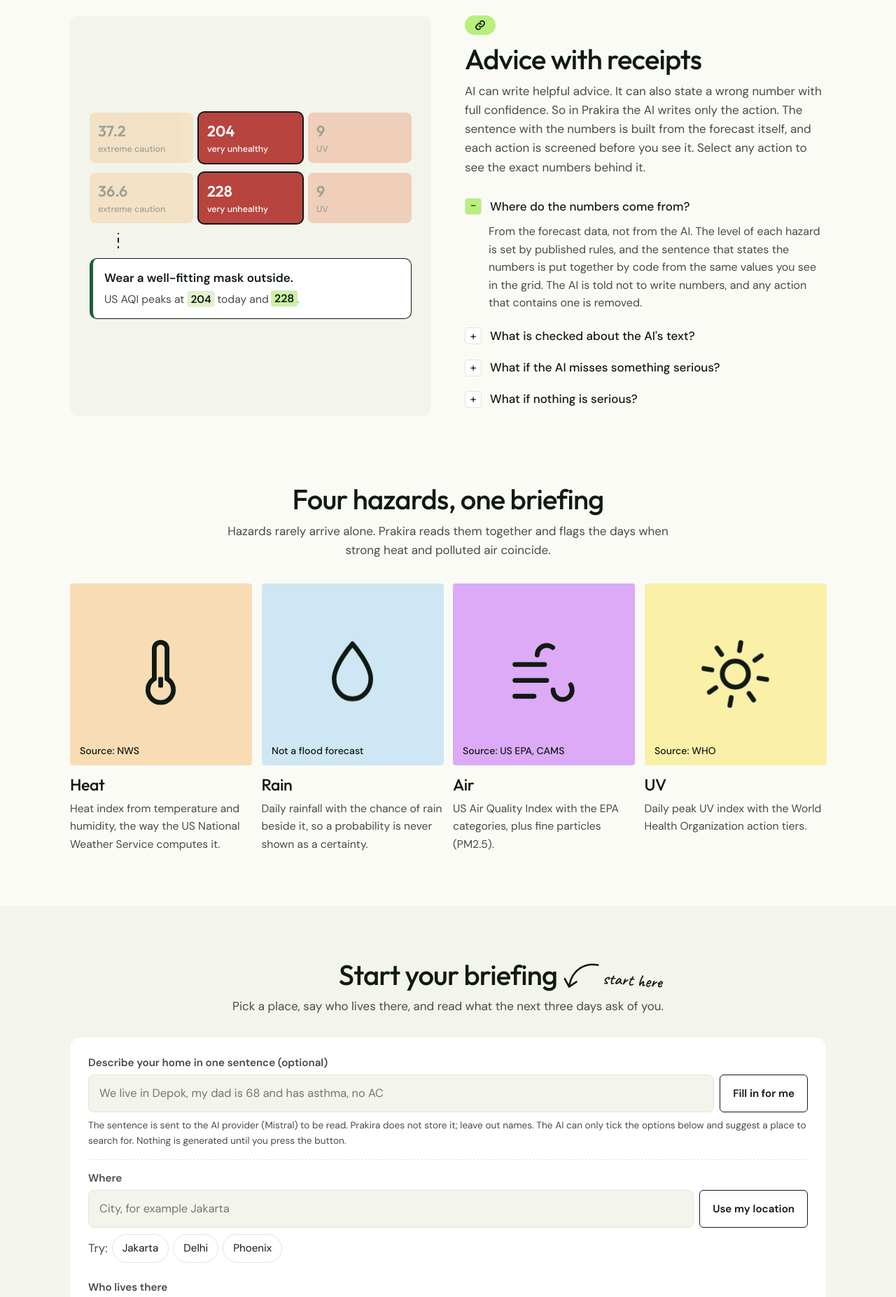
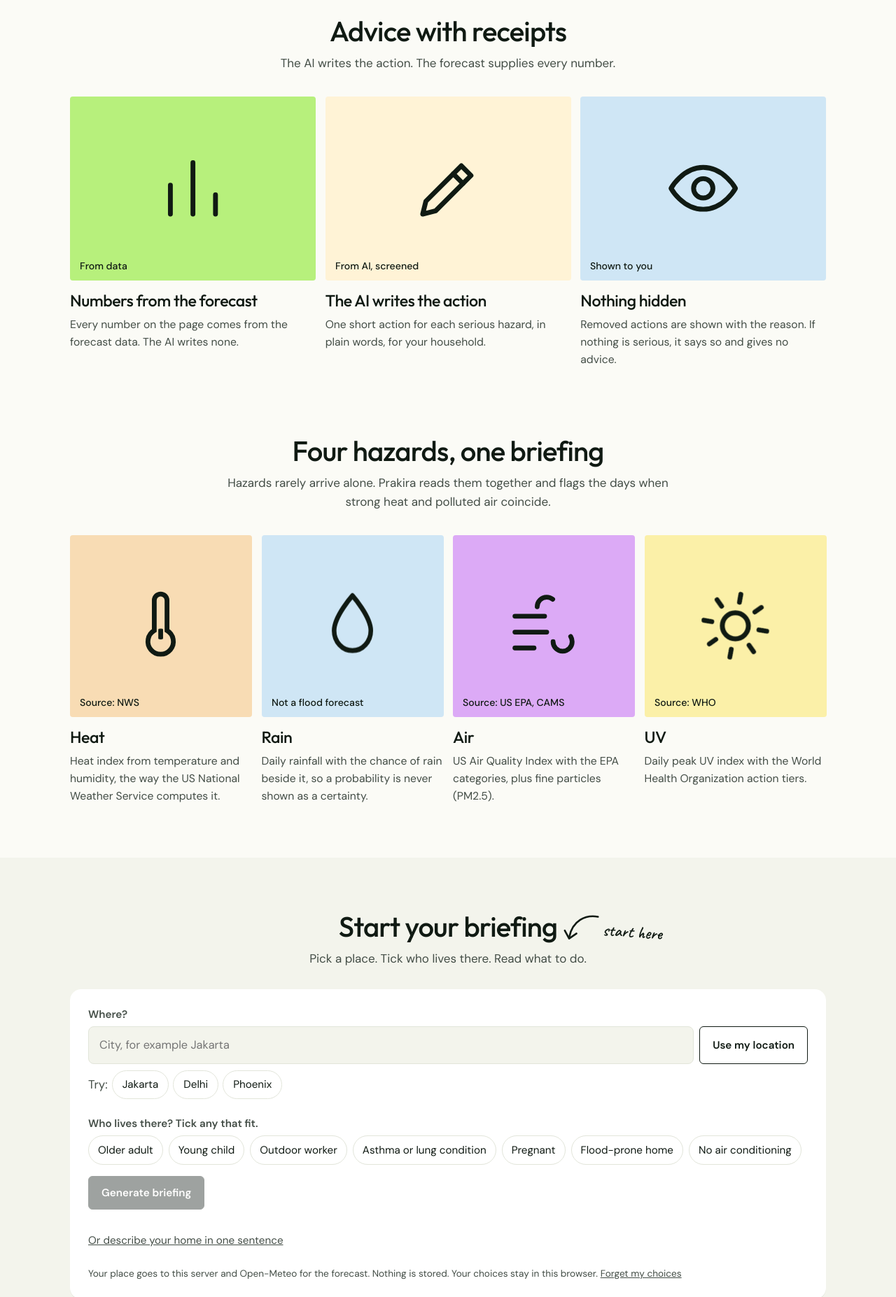
Before and after one commit to rofiperlungoding/prakira, a website: page public/index.html in a window 1280 px wide. Shown: the part 680-2534 px from the top of the page at 70% size. Drawn offline with Linux system fonts and the light colour scheme.

Commit message:
feat: simpler form and a three-card receipts section; three logo concepts for review
The form now shows place, household and one button; the one-sentence option
sits behind a link. Enter picks the first place found. The receipts section is
three plain cards in the style of the hazard cards.

Co-Authored-By: Claude Opus 5.5 <noreply@anthropic.com>

```diff
--- a/public/index.html
+++ b/public/index.html
@@ -74,17 +74,6 @@
 
   /* Meet */
   .two { display:grid; grid-template-columns:1fr 1fr; gap:48px; align-items:center; }
-  .art { background:var(--soft); border-radius:14px; padding:28px; min-height:360px; display:grid; align-content:center; gap:14px; }
-  .art .row { display:grid; grid-template-columns:repeat(3, 1fr); gap:8px; }
-  .art .c { border-radius:8px; padding:12px; font:600 1.35rem var(--head); background:var(--t0); opacity:.38; }
-  .art .c.on { opacity:1; box-shadow:0 0 0 2px var(--ink); }
-  .art .c small { display:block; font:500 .78rem var(--sans); margin-top:4px; }
-  .art .card { background:#fff; border:1.5px solid var(--ink); border-left:5px solid var(--ok); border-radius:10px; padding:14px 16px; }
-  .art .card b { display:block; font-weight:600; }
-  .art .card p { margin:4px 0 0; color:var(--mut); font-size:.98rem; }
-  .art .card p em { font:600 .95em var(--sans); font-style:normal; color:var(--ink); background:var(--soft); border:1px solid var(--rule); border-radius:4px; padding:0 4px; }
-  .art .wire { height:22px; border-left:2px dashed var(--ink); margin-left:40px; }
-  .pillico { width:44px; height:28px; border-radius:99px; background:var(--lime); display:grid; place-items:center; margin-bottom:12px; }
   .acc { margin-top:20px; position:relative; }
   #meet .art { align-self:stretch; }
   .acc summary { list-style:none; cursor:pointer; padding:9px 0; display:flex; align-items:center; gap:12px; font-weight:500; }
@@ -104,6 +93,11 @@
 
   /* Tool */
   #tool { background:var(--soft); }
+  .cards.three { grid-template-columns:repeat(3, 1fr); } .cards.three .pic { aspect-ratio:4 / 3; }
+  .hz.e .pic { background:var(--lime); } .hz.f .pic { background:#fff3d6; } .hz.g .pic { background:#cfe6f5; }
+  .alt summary { list-style:none; cursor:pointer; width:max-content; max-width:100%; color:var(--mut); font-size:.95rem; text-decoration:underline; }
+  .alt summary::-webkit-details-marker { display:none; }
+  .alt[open] summary { margin-bottom:10px; }
   .panel { background:#fff; border-radius:16px; padding:26px; margin-top:30px; box-shadow:0 1px 0 var(--rule); }
   .setup { display:grid; gap:16px; }
   .label { font:600 .95rem var(--sans); color:var(--ink); color:var(--mut); display:block; margin-bottom:7px; }
@@ -249,7 +243,6 @@
   .where { display:flex; gap:8px; } .where #q, .where #desc { flex:1; }
   #desc { padding:13px 15px; border:1.5px solid var(--rule); border-radius:8px; background:var(--soft); font-size:1.02rem; min-width:0; }
   #desc:focus { border-color:var(--ink); background:#fff; outline:none; }
-  .describe { padding-bottom:16px; border-bottom:1px dashed var(--rule); }
   .where .btn { white-space:nowrap; }
   .privacy { margin:8px 0 0; font-size:.85rem; color:var(--mut); }
   .linkbtn { border:0; background:none; padding:0; font:inherit; color:inherit; text-decoration:underline; cursor:pointer; }
@@ -292,7 +285,7 @@
     .links { display:none; } nav { justify-content:space-between; }
     .hero .wrap { grid-template-columns:1fr; min-height:0; padding-top:30px; }
     .stage { height:400px; } .phone { right:8%; top:20px; transform:rotate(9deg) scale(.86); transform-origin:top right; } .sticker { left:0; top:210px; width:132px; height:132px; } .sticker b { font-size:1.05rem; }
-    .two { grid-template-columns:1fr; gap:28px; } .cards { grid-template-columns:repeat(2, 1fr); } .stats { grid-template-columns:1fr; }
+    .two { grid-template-columns:1fr; gap:28px; } .cards { grid-template-columns:repeat(2, 1fr); } .cards.three { grid-template-columns:1fr; } .cards.three .pic { aspect-ratio:16 / 9; } .stats { grid-template-columns:1fr; }
     .band { padding:54px 0; } .d-start { right:-120px; }
   }
   @media (max-width:520px) {
@@ -350,8 +343,6 @@
   .hz .pic::after { content:""; position:absolute; inset:0; background:radial-gradient(circle at var(--gx, 50%) var(--gy, 50%), rgba(255,255,255,.6), transparent 55%); opacity:0; transition:opacity .3s; pointer-events:none; }
   .hz:hover .pic::after { opacity:1; }
   .hz .pic svg * { transform-box:fill-box; transform-origin:center; }
-  .art .wire { border-left:0; width:2px; background:repeating-linear-gradient(var(--ink) 0 5px, transparent 5px 10px); }
-  .art .card p em { display:inline-block; }
 
   .acc details p { transition:opacity .3s, transform .4s cubic-bezier(.2,.8,.2,1); }
   .acc details.shut p { opacity:0; transform:translateY(-6px); }
@@ -376,11 +367,6 @@
     .phone .pc span { animation:glow 3s ease-in-out 2s infinite; }
     .d-note { animation:fadeup .7s 1.2s backwards; }
 
-    .art .c.on { animation:ring 4s ease-in-out infinite; }
-    .art .row:nth-child(2) .c.on { animation-delay:.25s; }
-    .art .wire { animation:wire .5s linear infinite; }
-    .art .card p em { animation:chip 4s ease-in-out .7s infinite; }
-    .art .card p em:nth-of-type(2) { animation-delay:.95s; }
 
     .hz.a svg path:nth-child(2) { transform-origin:50% 100%; animation:merc 3.2s ease-in-out infinite; }
     .hz.b svg path { animation:drip 2.4s cubic-bezier(.5,0,.5,1) infinite; }
@@ -462,23 +448,13 @@
   </div>
 </div></header>
 
-<section class="band" id="meet"><div class="wrap two" style="align-items:start">
-  <div class="art" aria-hidden="true">
-    <div class="row"><div class="c" style="background:var(--t2)">37.2<small data-t="mL1"></small></div><div class="c on" style="background:var(--t4);color:#fff">204<small data-t="mL2"></small></div><div class="c" style="background:var(--t3)">9<small>UV</small></div></div>
-    <div class="row"><div class="c" style="background:var(--t2)">36.6<small data-t="mL1"></small></div><div class="c on" style="background:var(--t4);color:#fff">228<small data-t="mL2"></small></div><div class="c" style="background:var(--t3)">9<small>UV</small></div></div>
-    <div class="wire"></div>
-    <div class="card"><b data-t="mC2"></b><p><span data-t="artEv1"></span> <em>204</em> <span data-t="artEv2"></span> <em>228</em>.</p></div>
-  </div>
-  <div>
-    <div class="pillico" aria-hidden="true"><svg width="16" height="16" viewBox="0 0 24 24" fill="none" stroke="#101a13" stroke-width="2.6" stroke-linecap="round" stroke-linejoin="round"><path d="M10 14a5 5 0 007 0l3-3a5 5 0 00-7-7l-1 1"/><path d="M14 10a5 5 0 00-7 0l-3 3a5 5 0 007 7l1-1"/></svg></div>
-    <h2 class="big" data-t="meetH"></h2>
-    <p class="lede" style="margin-left:0" data-t="meetP"></p>
-    <div class="acc">
-      <details open><summary data-t="m1q"></summary><p data-t="m1a"></p></details>
-      <details><summary data-t="m2q"></summary><p data-t="m2a"></p></details>
-      <details><summary data-t="m3q"></summary><p data-t="m3a"></p></details>
-      <details><summary data-t="m4q"></summary><p data-t="m4a"></p></details>
-    </div>
+<section class="band" id="meet"><div class="wrap">
+  <h2 class="big center" data-t="meetH"></h2>
+  <p class="lede center" data-t="meetP"></p>
+  <div class="cards three">
+    <div class="hz e"><div class="pic"><svg viewBox="0 0 24 24" fill="none" stroke="#101a13" stroke-width="1.5" stroke-linecap="round" stroke-linejoin="round"><path d="M5 20V11M12 20V4M19 20v-6"/></svg><span data-t="mt1s"></span></div><h3 data-t="mt1"></h3><p data-t="mt1p"></p></div>
+    <div class="hz f"><div class="pic"><svg viewBox="0 0 24 24" fill="none" stroke="#101a13" stroke-width="1.5" stroke-linecap="round" stroke-linejoin="round"><path d="M4 20l1-4L16 5l3 3L8 19z"/><path d="M13.5 7.5l3 3"/></svg><span data-t="mt2s"></span></div><h3 data-t="mt2"></h3><p data-t="mt2p"></p></div>
+    <div class="hz g"><div class="pic"><svg viewBox="0 0 24 24" fill="none" stroke="#101a13" stroke-width="1.5" stroke-linecap="round" stroke-linejoin="round"><path d="M2 12s3.6-6.5 10-6.5S22 12 22 12s-3.6 6.5-10 6.5S2 12 2 12z"/><circle cx="12" cy="12" r="3"/></svg><span data-t="mt3s"></span></div><h3 data-t="mt3"></h3><p data-t="mt3p"></p></div>
   </div>
 </div></section>
 
@@ -499,12 +475,6 @@
   <p class="lede center" data-t="toolP"></p>
   <div class="panel">
     <div class="setup">
-      <div class="describe">
-        <label class="label" for="desc" data-t="descLabel"></label>
-        <div class="where"><input id="desc" type="text" maxlength="300" autocomplete="off"><button class="btn ghost" id="fill" type="button" data-t="fill"></button></div>
-        <span class="act" id="descAct" role="status"></span>
-        <p class="privacy" data-t="descNote"></p>
-      </div>
       <div>
         <label class="label" for="q" data-t="where"></label>
         <div class="where"><input id="q" type="text" autocomplete="off" spellcheck="false"><button class="btn ghost" id="locate" type="button" data-t="locate"></button></div>
@@ -518,6 +488,12 @@
       </div>
       <div><button class="btn" id="go" type="button" disabled data-t="go"></button></div>
       <p class="msg" id="status" role="status" aria-live="polite"></p>
+      <details class="alt">
+        <summary id="descSum" data-t="descLabel"></summary>
+        <div class="where"><input id="desc" type="text" maxlength="300" autocomplete="off" aria-labelledby="descSum"><button class="btn ghost" id="fill" type="button" data-t="fill"></button></div>
+        <span class="act" id="descAct" role="status"></span>
+        <p class="privacy" data-t="descNote"></p>
+      </details>
       <p class="privacy"><span data-t="locNote"></span> <span data-t="remembered"></span> <button class="linkbtn" id="forget" type="button" data-t="forget"></button></p>
     </div>
     <div id="out"></div>
@@ -590,27 +566,23 @@ const T = {
     mC1: 'Rest in the shade and drink water often.', mC1e: 'Heat index reaches 37.2 °C today.',
     mC2: 'Wear a well-fitting mask outside.', mC2e: 'US AQI peaks at 204 today.',
     artEv1: 'US AQI peaks at', artEv2: 'today and',
-    meetH: 'Advice with receipts', meetP: 'AI can write helpful advice. It can also state a wrong number with full confidence. So in Prakira the AI writes only the action. The sentence with the numbers is built from the forecast itself, and each action is screened before you see it. Select any action to see the exact numbers behind it.',
-    m1q: 'Where do the numbers come from?', m1a: 'From the forecast data, not from the AI. The level of each hazard is set by published rules, and the sentence that states the numbers is put together by code from the same values you see in the grid. The AI is told not to write numbers, and any action that contains one is removed.',
-    m2q: 'What is checked about the AI\'s text?', m2a: 'Each action must be for a hazard that is serious for your household, contain no numbers, and not say "stay indoors" when the level is too low to justify it. Removed actions are listed with the reason in the audit trail. Prakira cannot prove that an action is the best one.',
-    m3q: 'What if the AI misses something serious?', m3a: 'Then a standard notice appears instead: fixed text, built from the data. A serious hazard is never silently left out.',
-    m4q: 'What if nothing is serious?', m4a: 'Then Prakira says so and gives no advice. Warning people when they do not need it teaches them to ignore warnings.',
+    meetH: 'Advice with receipts', meetP: 'The AI writes the action. The forecast supplies every number.', mt1: 'Numbers from the forecast', mt1p: 'Every number on the page comes from the forecast data. The AI writes none.', mt1s: 'From data', mt2: 'The AI writes the action', mt2p: 'One short action for each serious hazard, in plain words, for your household.', mt2s: 'From AI, screened', mt3: 'Nothing hidden', mt3p: 'Removed actions are shown with the reason. If nothing is serious, it says so and gives no advice.', mt3s: 'Shown to you',
     hzH: 'Four hazards, one briefing', hzP: 'Hazards rarely arrive alone. Prakira reads them together and flags the days when strong heat and polluted air coincide.',
     hz1: 'Heat', hz1p: 'Heat index from temperature and humidity, the way the US National Weather Service computes it.', hz1s: 'Source: NWS',
     hz2: 'Rain', hz2p: 'Daily rainfall with the chance of rain beside it, so a probability is never shown as a certainty.', hz2s: 'Not a flood forecast',
     hz3: 'Air', hz3p: 'US Air Quality Index with the EPA categories, plus fine particles (PM2.5).', hz3s: 'Source: US EPA, CAMS',
     hz4: 'UV', hz4p: 'Daily peak UV index with the World Health Organization action tiers.', hz4s: 'Source: WHO',
-    toolH: 'Start your briefing', toolP: 'Pick a place, say who lives there, and read what the next three days ask of you.',
-    where: 'Where', who: 'Who lives there', go: 'Generate briefing', placeholder: 'City, for example Jakarta', examples: 'Try:',
+    toolH: 'Start your briefing', toolP: 'Pick a place. Tick who lives there. Read what to do.',
+    where: 'Where?', who: 'Who lives there? Tick any that fit.', go: 'Generate briefing', placeholder: 'City, for example Jakarta', examples: 'Try:',
     selected: 'Selected:', searching: 'Search failed. Try again.', none: 'No place found.',
     loading: 'Working on your briefing…', retry: 'Try again',
     myPlace: 'Your location', locate: 'Use my location', locAsk: 'Asking your browser for your location…', locOk: 'Location found, rounded to about 1 km.',
     locDenied: 'Location permission was denied. Type a city instead.', locNone: 'Your location could not be determined.', locTimeout: 'Finding your location took too long.', locUnsupported: 'This browser cannot share a location.',
-    locNote: 'Your place is sent to this server and to Open-Meteo to fetch the forecast, and is not stored on the server.', remembered: 'Your place, household and language are remembered in this browser only.', forget: 'Forget my choices', forgotten: 'Choices cleared from this browser.',
-    descLabel: 'Describe your home in one sentence (optional)', fill: 'Fill in for me', descPh: 'We live in Depok, my dad is 68 and has asthma, no AC',
+    locNote: 'Your place goes to this server and Open-Meteo for the forecast. Nothing is stored.', remembered: 'Your choices stay in this browser.', forget: 'Forget my choices', forgotten: 'Choices cleared from this browser.',
+    descLabel: 'Or describe your home in one sentence', fill: 'Fill in for me', descPh: 'We live in Depok, my dad is 68 and has asthma, no AC',
     descRun: 'The AI is reading your description…', descShort: 'Write a few words first.', descFail: (m) => `Could not read the description (${m}). Use the form below.`,
     descTicked: (names) => `Ticked: ${names}.`, descNoProfile: 'No household details found in the sentence.', descPlace: (p) => `Searching for ${p}: pick your place below.`, descNoPlace: 'No place found in the sentence: type a city below.',
-    descNote: 'The sentence is sent to the AI provider (Mistral) to be read. Prakira does not store it; leave out names. The AI can only tick the options below and suggest a place to search for. Nothing is generated until you press the button.',
+    descNote: 'Your sentence is sent to the AI provider (Mistral) and not stored. Leave out names. The AI only ticks the options above.',
     searchRun: 'Searching…', found: (n) => `${n} place${n === 1 ? '' : 's'} found`,
     process: 'Process', skipped: 'not needed', secs: (x) => `${x} s`, tryN: (n) => `try ${n}`, noResult: 'The server sent no result.',
     steps: { forecast: 'Read the forecast', climate: 'Compare with the 30-year normal', models: 'Compare two forecast models', rules: 'Set levels by rule', model: 'AI writes the actions', verify: 'Screen every action', notices: 'Fill any gap', cache: 'Saved briefing' },
@@ -686,27 +658,23 @@ const T = {
     mC1: 'Istirahat di tempat teduh dan sering minum air.', mC1e: 'Indeks panas mencapai 37,2 °C hari ini.',
     mC2: 'Pakai masker yang pas saat di luar.', mC2e: 'US AQI memuncak di 204 hari ini.',
     artEv1: 'US AQI memuncak di', artEv2: 'hari ini dan',
-    meetH: 'Saran yang ada buktinya', meetP: 'AI bisa menulis saran yang membantu. AI juga bisa menyebut angka yang salah dengan penuh keyakinan. Karena itu di Prakira AI hanya menulis tindakan. Kalimat yang memuat angka disusun dari prakiraan itu sendiri, dan tiap tindakan disaring sebelum Anda melihatnya. Pilih satu tindakan untuk melihat angka persis di baliknya.',
-    m1q: 'Dari mana angkanya?', m1a: 'Dari data prakiraan, bukan dari AI. Tingkat tiap bahaya ditetapkan oleh aturan terbitan, dan kalimat yang menyebut angka disusun oleh kode dari nilai yang sama dengan yang Anda lihat di tabel. AI diminta tidak menulis angka, dan tindakan yang memuat angka dibuang.',
-    m2q: 'Apa yang diperiksa dari tulisan AI?', m2a: 'Tiap tindakan harus tentang bahaya yang serius bagi rumah tangga Anda, tidak memuat angka, dan tidak menyuruh "tetap di dalam rumah" bila tingkatnya terlalu rendah untuk itu. Tindakan yang dibuang dicantumkan beserta alasannya di jejak audit. Prakira tidak bisa membuktikan bahwa suatu tindakan adalah yang terbaik.',
-    m3q: 'Bagaimana jika AI melewatkan hal serius?', m3a: 'Maka muncul pemberitahuan standar: teks tetap yang disusun dari data. Bahaya serius tidak pernah hilang diam-diam.',
-    m4q: 'Bagaimana jika tidak ada yang serius?', m4a: 'Prakira mengatakannya dan tidak memberi saran. Memperingatkan orang saat tidak perlu membuat mereka terbiasa mengabaikan peringatan.',
+    meetH: 'Saran yang ada buktinya', meetP: 'AI menulis tindakannya. Semua angka berasal dari prakiraan.', mt1: 'Angka dari prakiraan', mt1p: 'Semua angka di halaman berasal dari data prakiraan. AI tidak menulis satu pun.', mt1s: 'Dari data', mt2: 'AI menulis tindakannya', mt2p: 'Satu tindakan singkat untuk tiap bahaya serius, dengan kata sederhana, untuk rumah tangga Anda.', mt2s: 'Dari AI, disaring', mt3: 'Tidak ada yang disembunyikan', mt3p: 'Tindakan yang dibuang ditampilkan beserta alasannya. Jika tidak ada yang serius, Prakira mengatakannya dan tidak memberi saran.', mt3s: 'Ditampilkan',
     hzH: 'Empat bahaya, satu ringkasan', hzP: 'Bahaya jarang datang sendirian. Prakira membacanya bersama dan menandai hari ketika panas tinggi dan udara tercemar terjadi bersamaan.',
     hz1: 'Panas', hz1p: 'Indeks panas dari suhu dan kelembapan, dengan cara hitung US National Weather Service.', hz1s: 'Sumber: NWS',
     hz2: 'Hujan', hz2p: 'Curah hujan harian beserta peluang hujannya, sehingga peluang tidak ditampilkan sebagai kepastian.', hz2s: 'Bukan prakiraan banjir',
     hz3: 'Udara', hz3p: 'Indeks Kualitas Udara AS dengan kategori EPA, ditambah partikel halus (PM2,5).', hz3s: 'Sumber: US EPA, CAMS',
     hz4: 'UV', hz4p: 'Puncak indeks UV harian dengan tingkat tindakan Organisasi Kesehatan Dunia.', hz4s: 'Sumber: WHO',
-    toolH: 'Mulai ringkasan Anda', toolP: 'Pilih tempat, sebutkan siapa yang tinggal di sana, dan baca apa yang perlu dilakukan tiga hari ke depan.',
-    where: 'Lokasi', who: 'Siapa yang tinggal di sana', go: 'Buat ringkasan', placeholder: 'Kota, misalnya Jakarta', examples: 'Coba:',
+    toolH: 'Mulai ringkasan Anda', toolP: 'Pilih tempat. Centang siapa yang tinggal di sana. Baca apa yang perlu dilakukan.',
+    where: 'Di mana?', who: 'Siapa yang tinggal di sana? Centang yang sesuai.', go: 'Buat ringkasan', placeholder: 'Kota, misalnya Jakarta', examples: 'Coba:',
     selected: 'Dipilih:', searching: 'Pencarian gagal. Coba lagi.', none: 'Tempat tidak ditemukan.',
     loading: 'Menyiapkan ringkasan Anda…', retry: 'Coba lagi',
     myPlace: 'Lokasi Anda', locate: 'Pakai lokasi saya', locAsk: 'Meminta lokasi Anda ke browser…', locOk: 'Lokasi ditemukan, dibulatkan ke sekitar 1 km.',
     locDenied: 'Izin lokasi ditolak. Ketik nama kota saja.', locNone: 'Lokasi Anda tidak dapat ditentukan.', locTimeout: 'Pencarian lokasi terlalu lama.', locUnsupported: 'Browser ini tidak dapat membagikan lokasi.',
-    locNote: 'Tempat Anda dikirim ke server ini dan ke Open-Meteo untuk mengambil prakiraan, dan tidak disimpan di server.', remembered: 'Tempat, isi rumah, dan bahasa Anda hanya diingat di browser ini.', forget: 'Lupakan pilihan saya', forgotten: 'Pilihan dihapus dari browser ini.',
-    descLabel: 'Ceritakan rumah Anda dalam satu kalimat (opsional)', fill: 'Isikan untuk saya', descPh: 'Kami tinggal di Depok, ayah saya 68 tahun dan asma, tanpa AC',
+    locNote: 'Tempat Anda dikirim ke server ini dan Open-Meteo untuk prakiraan. Tidak ada yang disimpan.', remembered: 'Pilihan Anda hanya tersimpan di browser ini.', forget: 'Lupakan pilihan saya', forgotten: 'Pilihan dihapus dari browser ini.',
+    descLabel: 'Atau ceritakan rumah Anda dalam satu kalimat', fill: 'Isikan untuk saya', descPh: 'Kami tinggal di Depok, ayah saya 68 tahun dan asma, tanpa AC',
     descRun: 'AI sedang membaca cerita Anda…', descShort: 'Tulis beberapa kata dulu.', descFail: (m) => `Cerita tidak dapat dibaca (${m}). Pakai formulir di bawah.`,
     descTicked: (names) => `Dicentang: ${names}.`, descNoProfile: 'Tidak ada keterangan isi rumah di kalimat itu.', descPlace: (p) => `Mencari ${p}: pilih tempat Anda di bawah.`, descNoPlace: 'Tidak ada nama tempat di kalimat itu: ketik kota di bawah.',
-    descNote: 'Kalimat ini dikirim ke penyedia AI (Mistral) untuk dibaca. Prakira tidak menyimpannya; jangan sertakan nama. AI hanya dapat mencentang pilihan di bawah dan mengusulkan tempat untuk dicari. Tidak ada yang dibuat sebelum Anda menekan tombol.',
+    descNote: 'Kalimat Anda dikirim ke penyedia AI (Mistral) dan tidak disimpan. Jangan sertakan nama. AI hanya mencentang pilihan di atas.',
     searchRun: 'Mencari…', found: (n) => `${n} tempat ditemukan`,
     process: 'Proses', skipped: 'tidak diperlukan', secs: (x) => `${x} dtk`, tryN: (n) => `percobaan ${n}`, noResult: 'Server tidak mengirim hasil.',
     steps: { forecast: 'Membaca prakiraan', climate: 'Membandingkan dengan normal 30 tahun', models: 'Membandingkan dua model prakiraan', rules: 'Menetapkan tingkat dengan aturan', model: 'AI menulis tindakan', verify: 'Menyaring setiap tindakan', notices: 'Mengisi celah', cache: 'Ringkasan tersimpan' },
@@ -871,6 +839,7 @@ async function search() {
     } catch { s.textContent = ''; act('searchAct', 'bad', t().searching); }
 }
 $('q').addEventListener('input', () => { clearTimeout(timer); timer = setTimeout(search, 300); });
+$('q').addEventListener('keydown', (e) => { if (e.key === 'Enter' && $('sugg').dataset.live) $('sugg').querySelector('button')?.click(); });
 
 // "Describe your home": the AI reads one sentence and proposes form choices. Its answer was already
 // reduced on the server to allowed options and a plain place name; here it only ticks chips and starts a
@@ -1386,7 +1355,7 @@ function countUp(n) {
         setTimeout(() => n.classList.remove('rv', 'in'), 1900);
       }
     }, { threshold: 0.12, rootMargin: '0px 0px -6% 0px' });
-    for (const n of document.querySelectorAll('h2.big, .band .lede, .art, .acc details, .hz, .panel, .steps li, .pipe, .stat, .fine')) {
+    for (const n of document.querySelectorAll('h2.big, .band .lede, .acc details, .hz, .panel, .steps li, .pipe, .stat, .fine')) {
       n.classList.add('rv');
       n.style.setProperty('--d', [...n.parentNode.children].indexOf(n) % 6);
       io.observe(n);
```
Also changed, not shown: docs/brand/logo-concepts.png (added).
